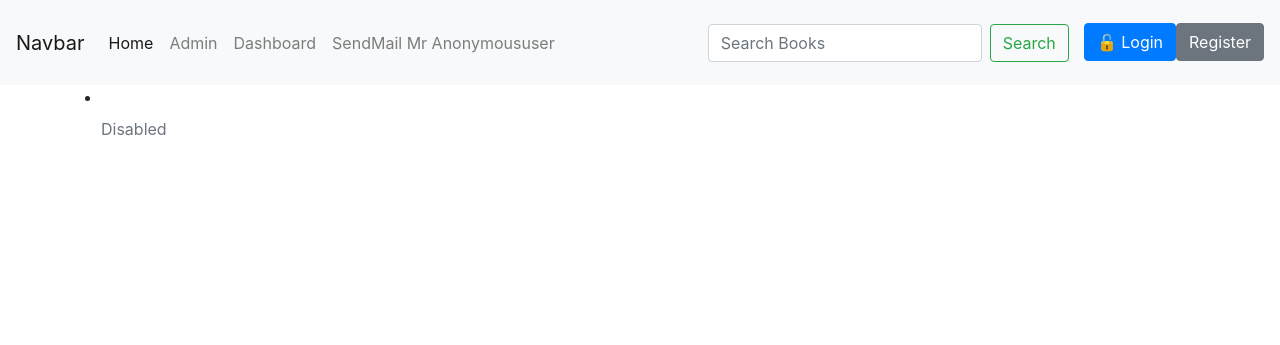
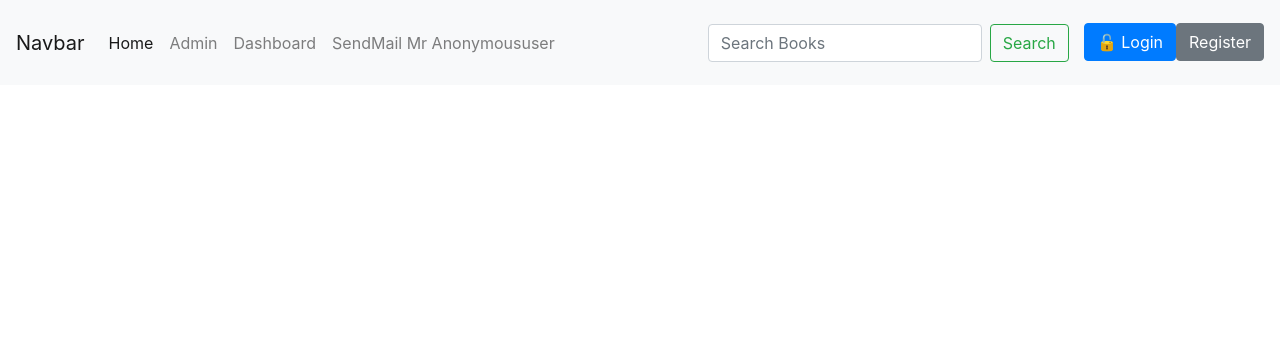
Before and after one commit to sirnusi/bookapp, a Django app: template book_app/templates/book_app/search_results.html in a window 1280 px wide. Shown: the top 345 px of the page. Run offline with Django 3.2, Linux system fonts and the light colour scheme; the template is opened without the code that fills it, so the values that code supplies are empty.

Commit message:
book commit

```diff
--- a/book_app/templates/book_app/search_results.html
+++ b/book_app/templates/book_app/search_results.html
@@ -11,8 +11,6 @@
 			{% endfor %}
 		</ul>
 	{% else %}
-		<li class="nav-item">
-        	<a class="nav-link disabled" href="#" tabindex="-1" aria-disabled="true">Disabled</a>
-    	</li>
+
 	{% endif %}
 {% endblock %}
```
Also changed, not shown: db.sqlite3.
